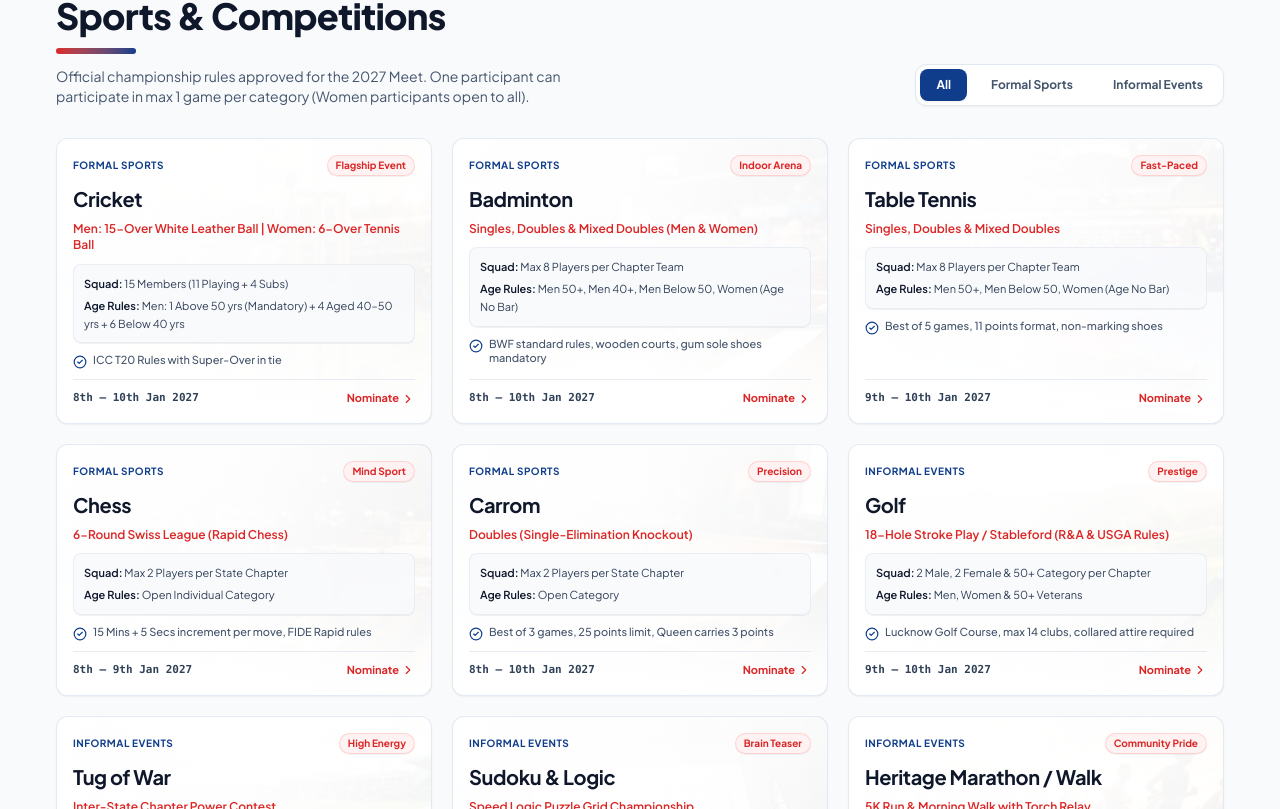
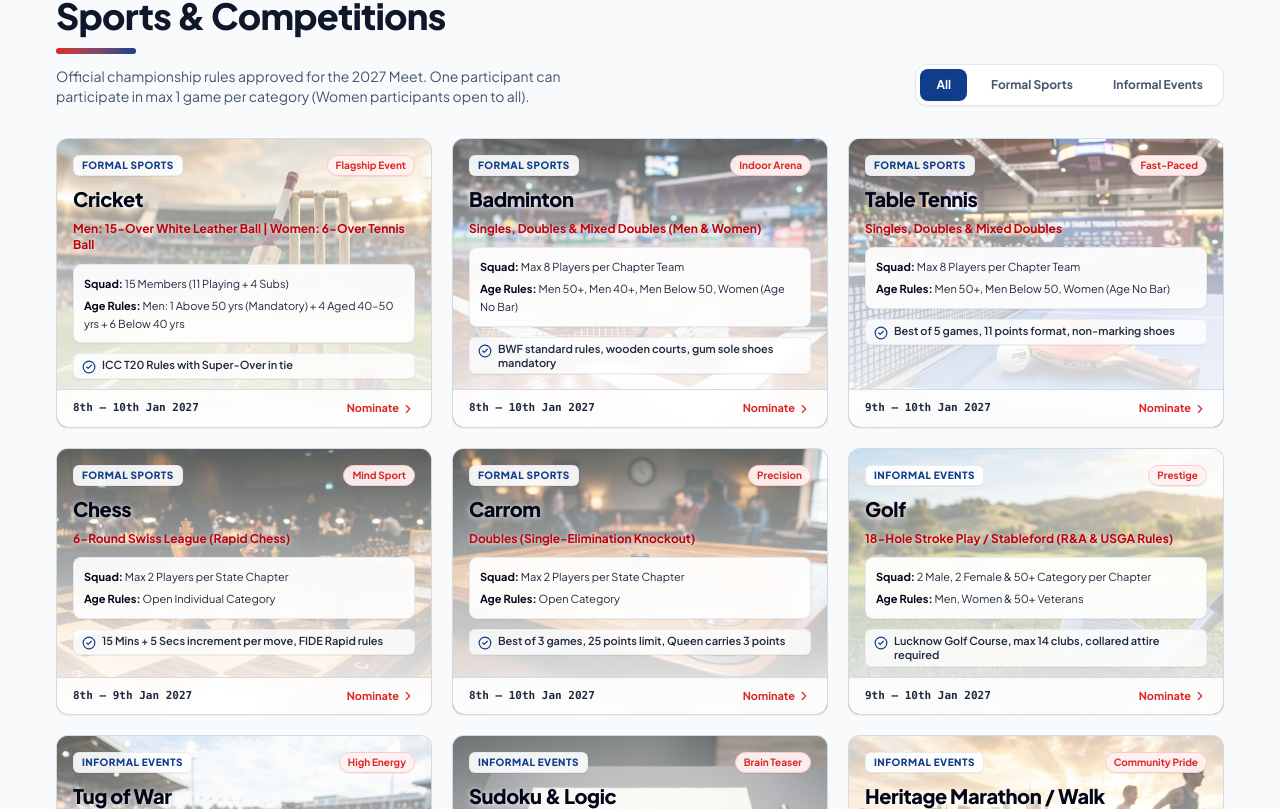
Before and after one commit to ankurpatel926091-arch/ITPI-sports-frontend, a React (Vite) app: page / in a window 1280 px wide. Shown: the part 3251-4060 px from the top of the page. Built offline with nearby package versions, Linux system fonts and the light colour scheme; the HTML template or start-up script is replaced by a standard one; a web font is replaced by a local one.

Commit message:
style: enhance visibility of sports card background images with balanced gradient overlay

```diff
--- a/src/components/home/SportsGridSection.jsx
+++ b/src/components/home/SportsGridSection.jsx
@@ -74,61 +74,61 @@ export default function SportsGridSection() {
           {filteredSports.map((sport) => (
             <div
               key={sport.id}
-              className="group relative p-3.5 sm:p-4 rounded-xl bg-white border border-slate-200/90 shadow-xs hover:shadow-xl hover:border-[#DC2626]/50 transition-all duration-300 flex flex-col justify-between overflow-hidden"
+              className="group relative p-3.5 sm:p-4 rounded-xl bg-slate-100 border border-slate-300/80 shadow-xs hover:shadow-xl hover:border-[#DC2626]/60 transition-all duration-300 flex flex-col justify-between overflow-hidden"
             >
-              {/* Relatable Sport Background Image with Elegant Overlay */}
+              {/* Relatable Sport Background Image - Clearly Visible */}
               <div className="absolute inset-0 pointer-events-none overflow-hidden">
                 <img
                   src={SPORT_IMAGES[sport.id]}
                   alt={sport.name}
-                  className="w-full h-full object-cover object-center transition-transform duration-700 ease-out group-hover:scale-108 opacity-25 group-hover:opacity-35"
+                  className="w-full h-full object-cover object-center transition-transform duration-700 ease-out group-hover:scale-110"
                   loading="lazy"
                 />
-                <div className="absolute inset-0 bg-gradient-to-t from-white via-white/80 to-white/90" />
-                <div className="absolute inset-0 bg-gradient-to-r from-white/95 via-white/80 to-transparent" />
+                {/* Translucent overlay: Light top for vibrant photo visibility, balanced bottom for crisp text */}
+                <div className="absolute inset-0 bg-gradient-to-b from-white/35 via-white/70 to-white/92 group-hover:from-white/20 group-hover:via-white/60 group-hover:to-white/88 transition-colors duration-300" />
               </div>
 
               <div className="relative z-10 space-y-2 sm:space-y-2.5">
                 {/* Header */}
                 <div className="flex items-center justify-between">
-                  <span className="text-[10px] font-bold uppercase tracking-wider text-[#0F3D8C]">
+                  <span className="text-[10px] font-extrabold uppercase tracking-wider text-[#0F3D8C] bg-white/90 backdrop-blur-xs px-2 py-0.5 rounded-md border border-slate-200/80 shadow-2xs">
                     {sport.category}
                   </span>
-                  <span className="text-[10px] font-bold px-2 py-0.5 rounded-full bg-red-50/95 text-[#DC2626] border border-red-200/80 shadow-2xs backdrop-blur-xs">
+                  <span className="text-[10px] font-bold px-2 py-0.5 rounded-full bg-red-50/95 text-[#DC2626] border border-red-200 shadow-2xs backdrop-blur-xs">
                     {sport.badge}
                   </span>
                 </div>
 
                 {/* Name */}
-                <h3 className="text-lg sm:text-xl font-bold text-slate-900 leading-tight">
+                <h3 className="text-lg sm:text-xl font-black text-slate-950 leading-tight drop-shadow-[0_1px_3px_rgba(255,255,255,0.9)]">
                   {sport.name}
                 </h3>
 
                 {/* Format */}
-                <p className="text-xs text-[#DC2626] font-semibold leading-snug">
+                <p className="text-xs text-red-700 font-bold leading-snug drop-shadow-[0_1px_2px_rgba(255,255,255,0.9)]">
                   {sport.format}
                 </p>
 
                 {/* Squad & Age */}
-                <div className="p-2 sm:p-2.5 rounded-lg bg-slate-50/85 backdrop-blur-xs border border-slate-200/70 space-y-1 text-[11px] text-slate-700 leading-relaxed shadow-2xs">
+                <div className="p-2 sm:p-2.5 rounded-lg bg-white/90 backdrop-blur-md border border-slate-200/90 space-y-1 text-[11px] text-slate-800 leading-relaxed shadow-xs">
                   <div>
-                    <span className="font-semibold text-slate-900">Squad:</span> {sport.squad}
+                    <span className="font-bold text-slate-950">Squad:</span> {sport.squad}
                   </div>
                   <div>
-                    <span className="font-semibold text-slate-900">Age Rules:</span> {sport.ageCategories}
+                    <span className="font-bold text-slate-950">Age Rules:</span> {sport.ageCategories}
                   </div>
                 </div>
 
                 {/* Highlight */}
-                <div className="flex items-start gap-1.5 text-[11px] text-slate-600 font-medium">
+                <div className="flex items-start gap-1.5 text-[11px] text-slate-800 font-semibold bg-white/80 backdrop-blur-xs px-2 py-1 rounded-md border border-slate-200/70 shadow-2xs">
                   <CheckCircle2 className="w-3.5 h-3.5 text-[#0F3D8C] shrink-0 mt-0.5" />
                   <span className="leading-tight">{sport.highlight}</span>
                 </div>
               </div>
 
               {/* Bottom Schedule Pill */}
-              <div className="relative z-10 mt-2.5 pt-2 sm:pt-2.5 border-t border-slate-200/80 flex items-center justify-between text-[11px]">
-                <span className="font-mono font-semibold text-slate-700">{sport.days}</span>
+              <div className="relative z-10 mt-2.5 pt-2 sm:pt-2.5 border-t border-slate-300/80 bg-white/85 backdrop-blur-xs -mx-3.5 -mb-3.5 sm:-mx-4 sm:-mb-4 px-3.5 py-2 sm:px-4 sm:py-2.5 rounded-b-xl flex items-center justify-between text-[11px]">
+                <span className="font-mono font-bold text-slate-800">{sport.days}</span>
                 <a
                   href="#register"
                   className="font-bold text-[#DC2626] hover:text-red-800 flex items-center gap-0.5"
```
